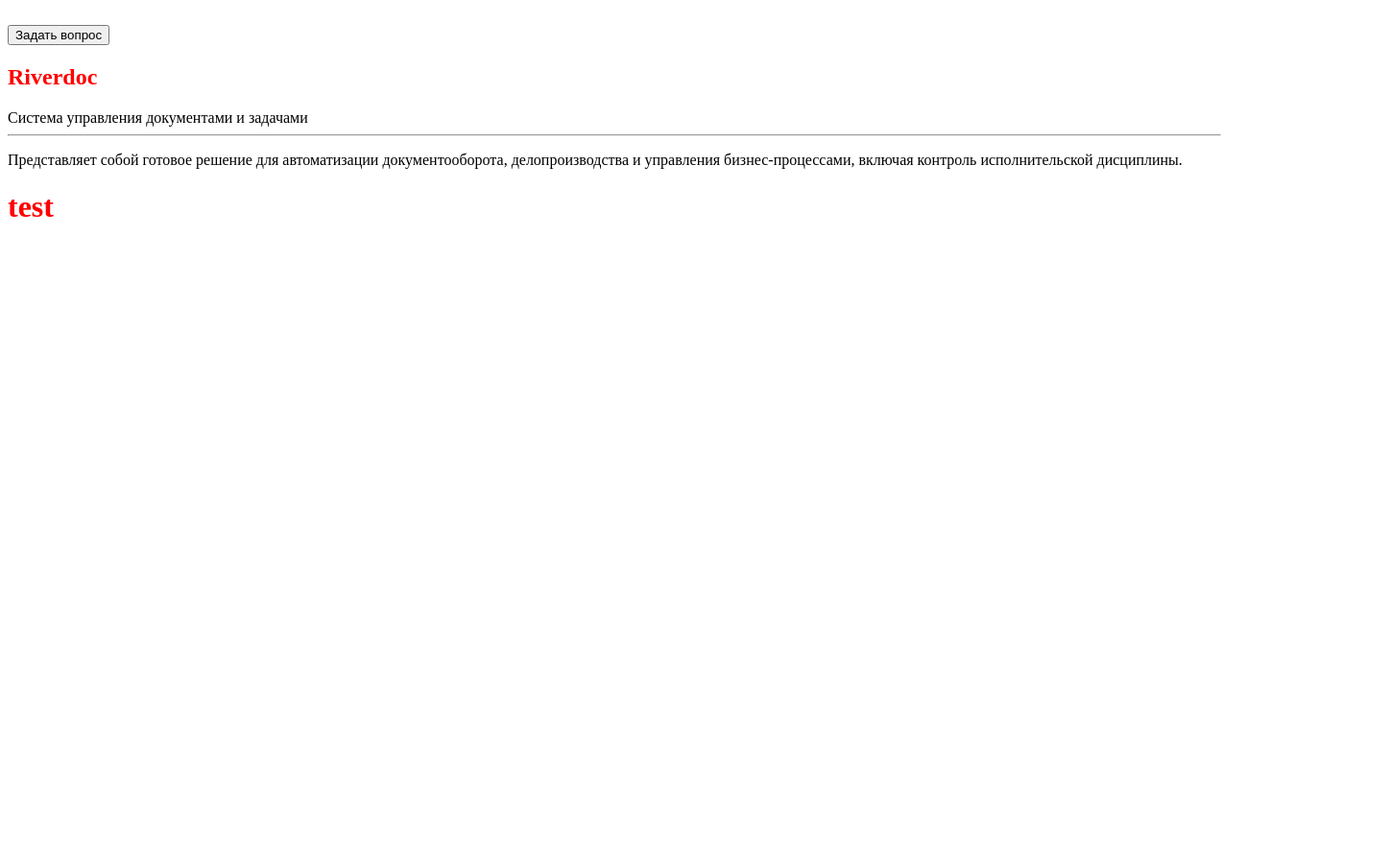
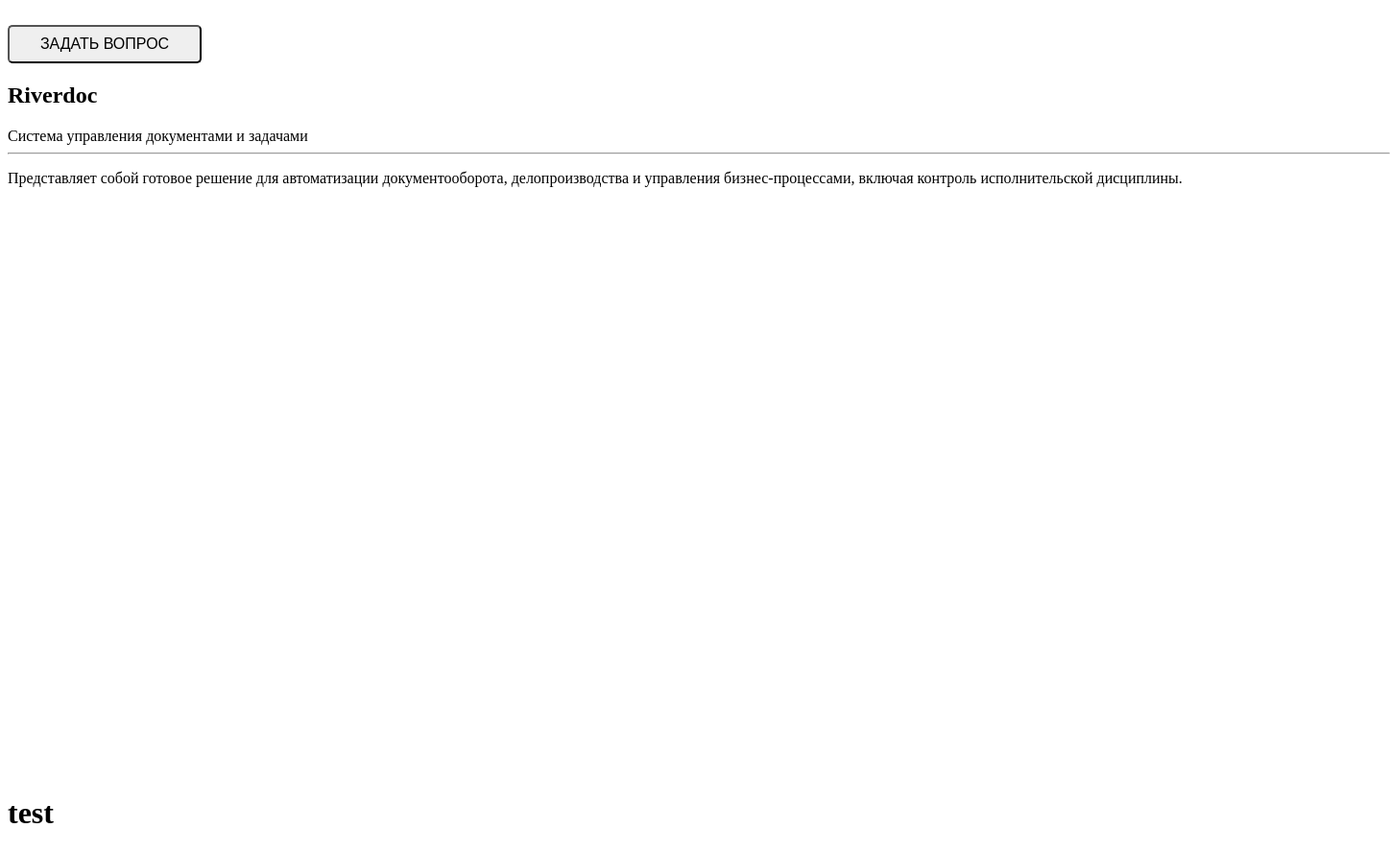
Before and after one commit to AUAcademy/riverdoc, a website built with webpack: page src/index.pug in a window 1280 px wide. Shown: the whole page at 96% size, 1448 px wide, since content can reach past the window. Before the commit the page ends 800 px from the top, so only its background shows below. Built offline with nearby package versions, Linux system fonts and the light colour scheme.

Commit message:
chore(sass): define base layout and buttons, also add some markup in section
Signed-off-by: Andrew Ghostuhin <me@torinasakura.name>

```diff
--- a/src/partial/sections/_hero.pug
+++ b/src/partial/sections/_hero.pug
@@ -4,7 +4,7 @@
       div.heroHeader-left
         img.heroLogo
       div.heroHeader-right
-        button.heroHeader-right-button Задать вопрос
+        button.button.button-heroHeader Задать вопрос
     div.column
       h1.heroTitle Riverdoc
       span.heroSubTitle Система управления документами и задачами
--- a/src/styles/app.sass
+++ b/src/styles/app.sass
@@ -1,2 +1,2 @@
-h1
-  color: red
+@import layouts
+@import button
--- a/src/styles/button.sass
+++ b/src/styles/button.sass
@@ -0,0 +1,9 @@
+.button
+  height: 50px
+  font-size: 16px
+  line-height: 20px
+  border-radius: 5px
+  text-transform: uppercase
+  &-heroHeader
+    width: 202px
+    height: 40px
--- a/src/styles/layouts.sass
+++ b/src/styles/layouts.sass
@@ -0,0 +1,5 @@
+section
+  margin: auto
+  width: 1440px
+  &.hero
+    height: 800px
```
Also changed, not shown: dist/index.html (deleted).
